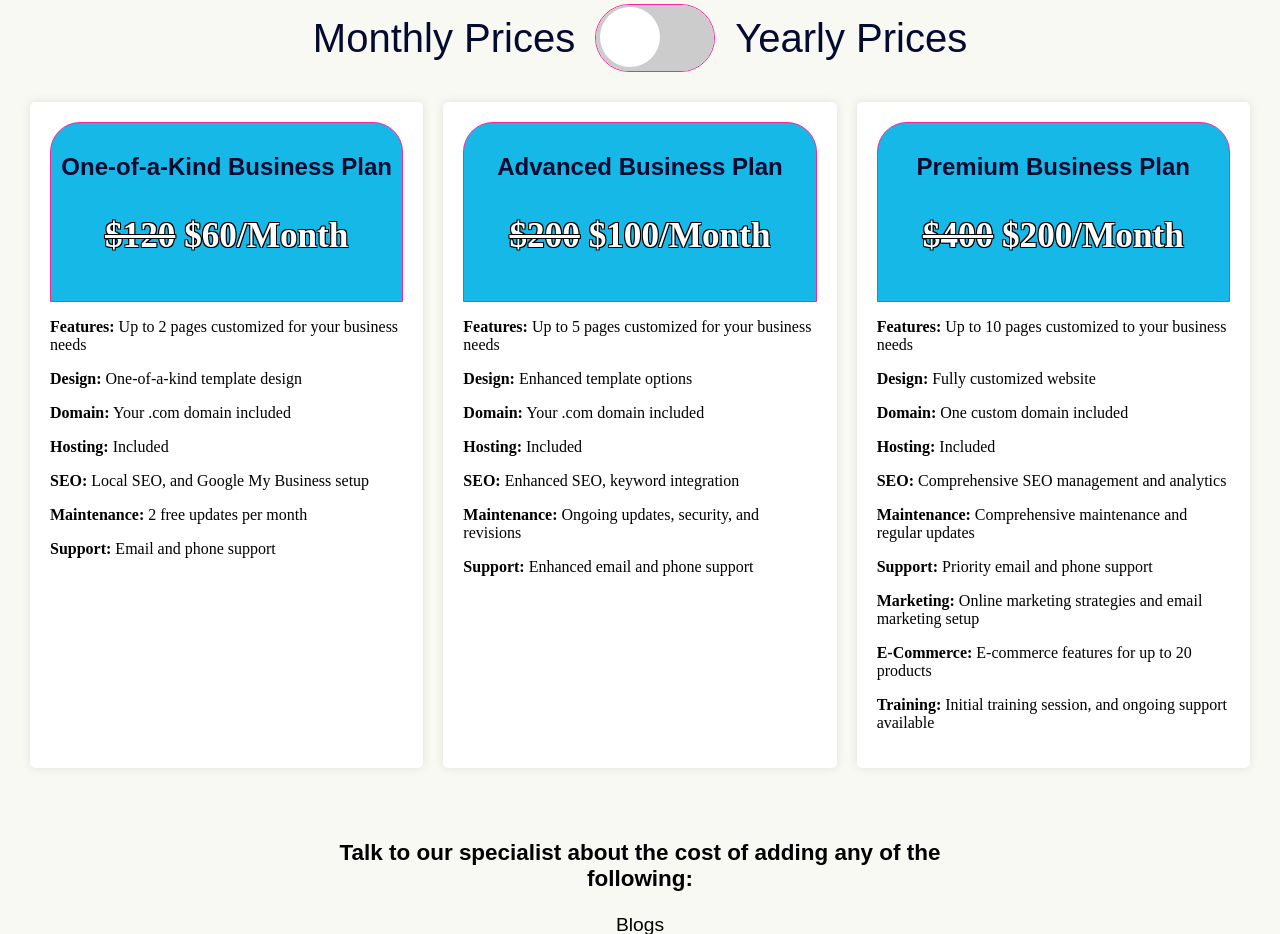
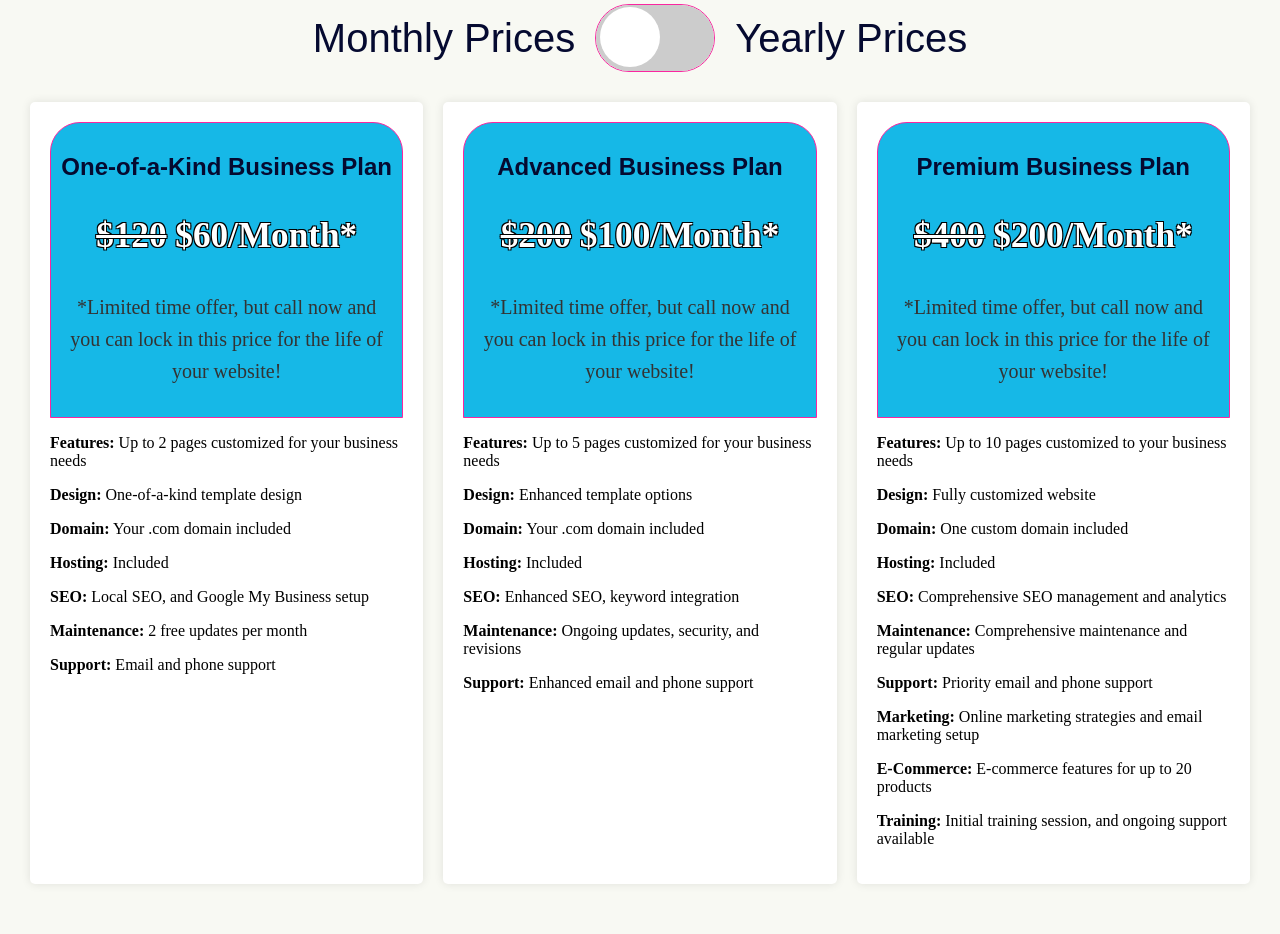
Before and after one commit to boonewh/pathsixdesigns, a Flask app: page /pricing in a window 1280 px wide. Shown: the part 516-1450 px from the top of the page. Run offline with Flask 3, Linux system fonts and the light colour scheme; some web fonts are replaced.

Commit message:
Adding messages about limited time pricing

```diff
--- a/templates/index.html
+++ b/templates/index.html
@@ -77,7 +77,7 @@
             <div class="testimonials">
                 <a href="https://cssdallas.com"><img src="{{ url_for('static', filename='images/css_dallas.jpg') }}" alt="The Center for Social Success"></a>
                 <div class="serv">
-                    <blockquote>Working with Will on our new company website was easy. He was very professional and answered all our questions. He was also much faster than we had expected and had our new website up and running quickly. We have many compliments and he is able to make updates within a day at the most. Great at responding to questions and changes and great service.
+                    <blockquote>"Working with Will on our new company website was easy. He was very professional and answered all our questions. He was also much faster than we had expected and had our new website up and running quickly. We have many compliments and he is able to make updates within a day at the most. Great at responding to questions and changes and great service."
                     </blockquote>
                     <cite>
                         &mdash; <strong>Melissa, Center for Social Success, Dallas, TX</strong>
--- a/templates/pricing.html
+++ b/templates/pricing.html
@@ -32,8 +32,9 @@
     <div class="plan">
         <div class="price-tab">
             <h2>One-of-a-Kind Business Plan</h2>
-            <div class="price-option monthly" style="display:block;"><h3><s>$120</s> $60/Month</h3></div>
-            <div class="price-option yearly" style="display:none;"><h3><s>$1200</s> $600/Year</h3></div>
+            <div class="price-option monthly" style="display:block;"><h3><s>$120</s> $60/Month*</h3></div>
+            <div class="price-option yearly" style="display:none;"><h3><s>$1200</s> $600/Year*</h3></div>
+            <p>*Limited time offer, but call now and you can lock in this price for the life of your website!</p>
         </div>
         <p><strong>Features:</strong> Up to 2 pages customized for your business needs</p>
         <p><strong>Design:</strong> One-of-a-kind template design</p>
@@ -46,8 +47,9 @@
     <div class="plan">
         <div class="price-tab">
             <h2>Advanced Business Plan</h2>
-            <div class="price-option monthly" style="display:block;"><h3><s>$200</s> $100/Month</h3></div>
-            <div class="price-option yearly" style="display:none;"><h3><s>$2000</s> $1000/Year</h3></div>
+            <div class="price-option monthly" style="display:block;"><h3><s>$200</s> $100/Month*</h3></div>
+            <div class="price-option yearly" style="display:none;"><h3><s>$2000</s> $1000/Year*</h3></div>
+            <p>*Limited time offer, but call now and you can lock in this price for the life of your website!</p>
         </div>
         <p><strong>Features:</strong> Up to 5 pages customized for your business needs</p>
         <p><strong>Design:</strong> Enhanced template options</p>
@@ -60,8 +62,9 @@
     <div class="plan">
         <div class="price-tab">
             <h2>Premium Business Plan</h2>
-            <div class="price-option monthly" style="display:block;"><h3><s>$400</s> $200/Month</h3></div>
-            <div class="price-option yearly" style="display:none;"><h3><s>$4000</s> $2000/Year</h3></div>
+            <div class="price-option monthly" style="display:block;"><h3><s>$400</s> $200/Month*</h3></div>
+            <div class="price-option yearly" style="display:none;"><h3><s>$4000</s> $2000/Year*</h3></div>
+            <p>*Limited time offer, but call now and you can lock in this price for the life of your website!</p>
         </div>
         <p><strong>Features:</strong> Up to 10 pages customized to your business needs</p>
         <p><strong>Design:</strong> Fully customized website</p>
```
